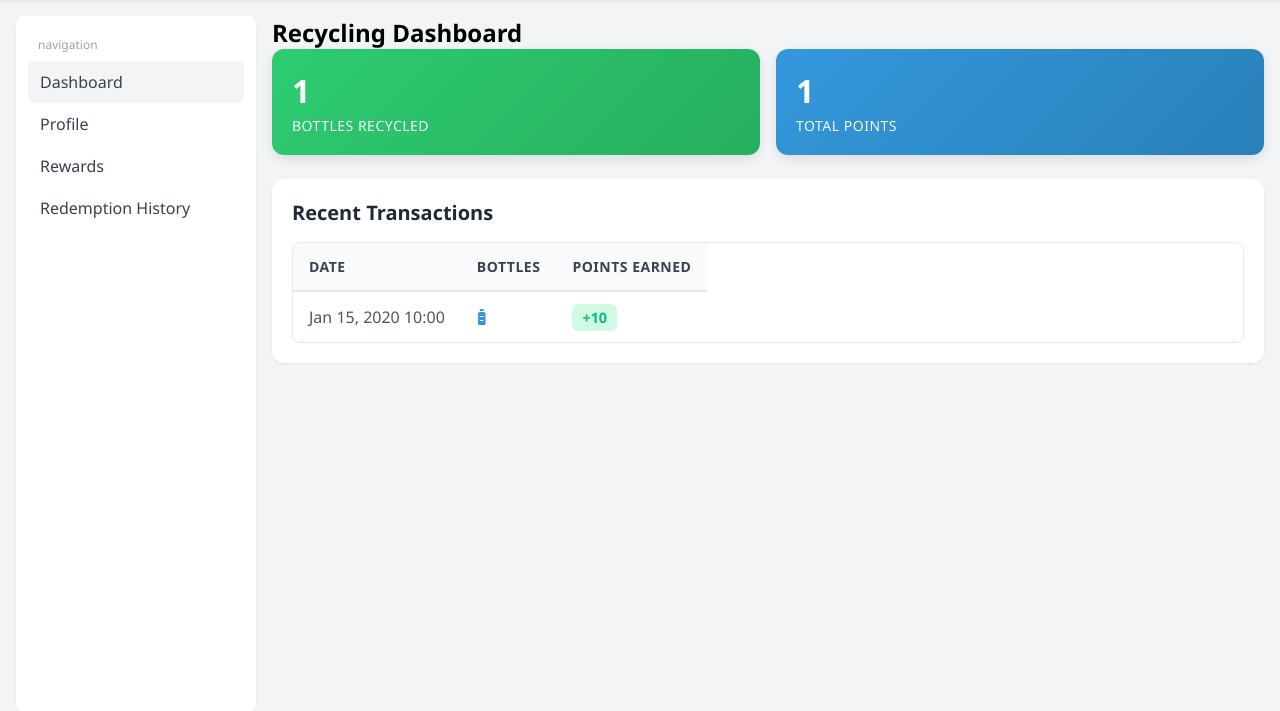
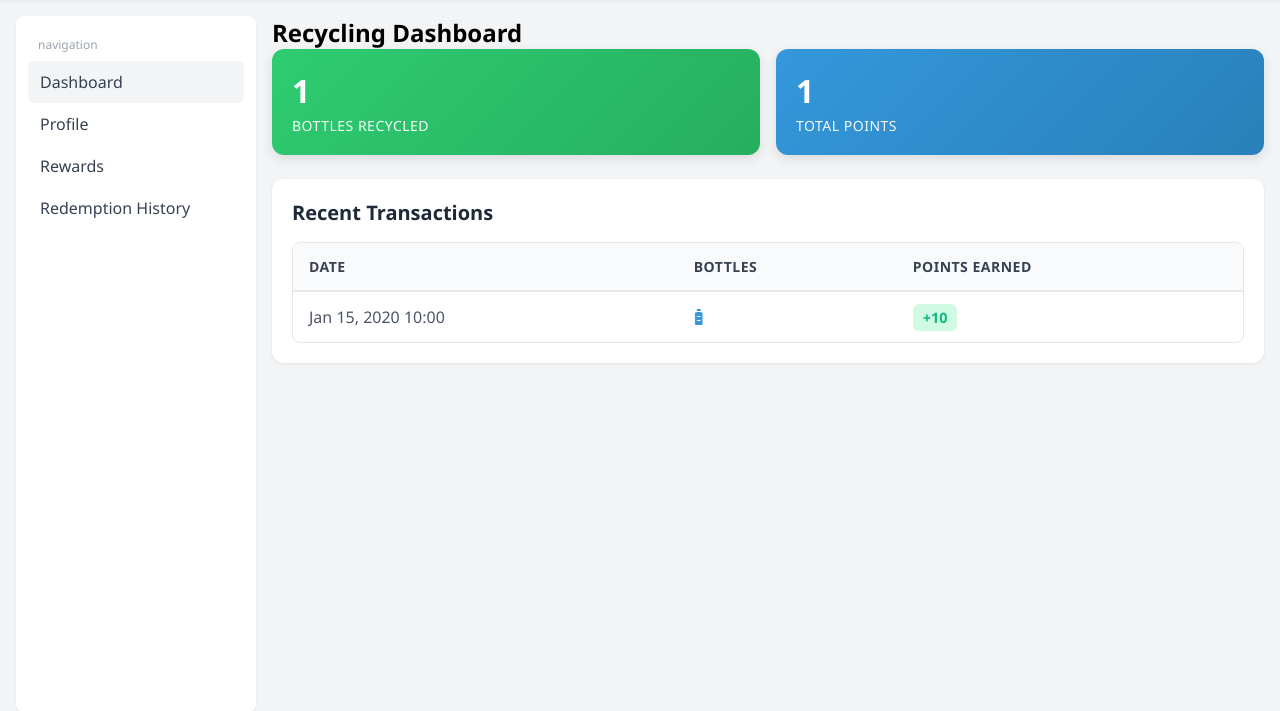
Before and after one commit to capstoneproj2025-afk/SMC_EcoDrop, a Django app: template templates/core/dashboard.html in a window 1280 px wide. Shown: the part 56-767 px from the top of the page. Run offline with Django 4.2, Linux system fonts and the light colour scheme; the template is opened without the code that fills it: most values are stand-ins (such as "Sample title", 1, 10 or a date in 2020).

Commit message:
Fix table layout distortion by overriding display block

```diff
--- a/templates/core/dashboard.html
+++ b/templates/core/dashboard.html
@@ -28,7 +28,7 @@
 .table-card { margin-top: 0; }
 .table-card h3 { margin-bottom: 16px; color: #1f2937; font-size: 1.25rem; }
 .table-wrap { overflow-x:auto; border-radius: 8px; border: 1px solid #e5e7eb; }
-.table-wrap table { width:100%; border-collapse: collapse; min-width: 500px; }
+.table-wrap table { width:100%; border-collapse: collapse; min-width: 500px; display: table !important; }
 .table-wrap th {
     text-align:left;
     padding:14px 16px;
```
